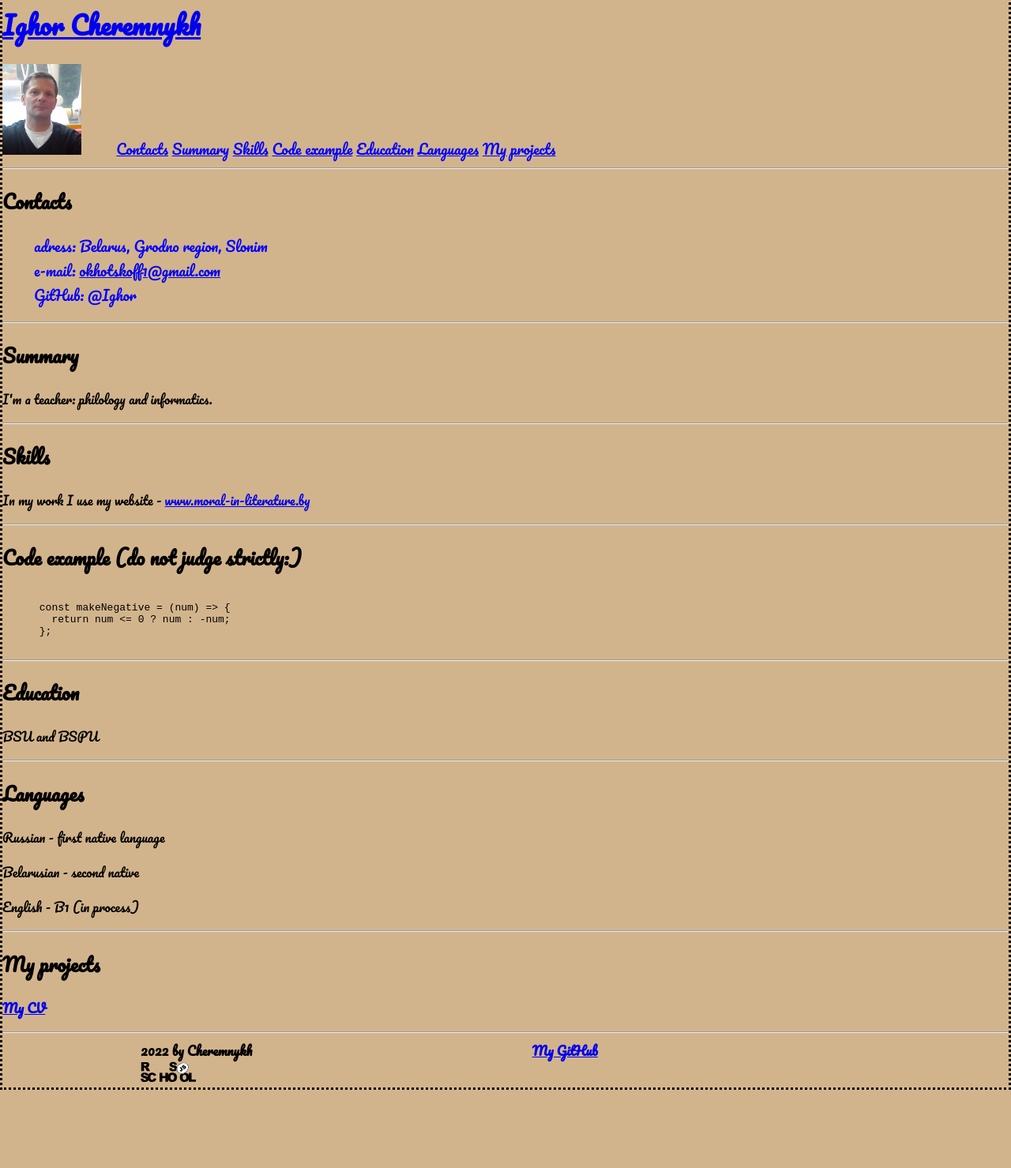
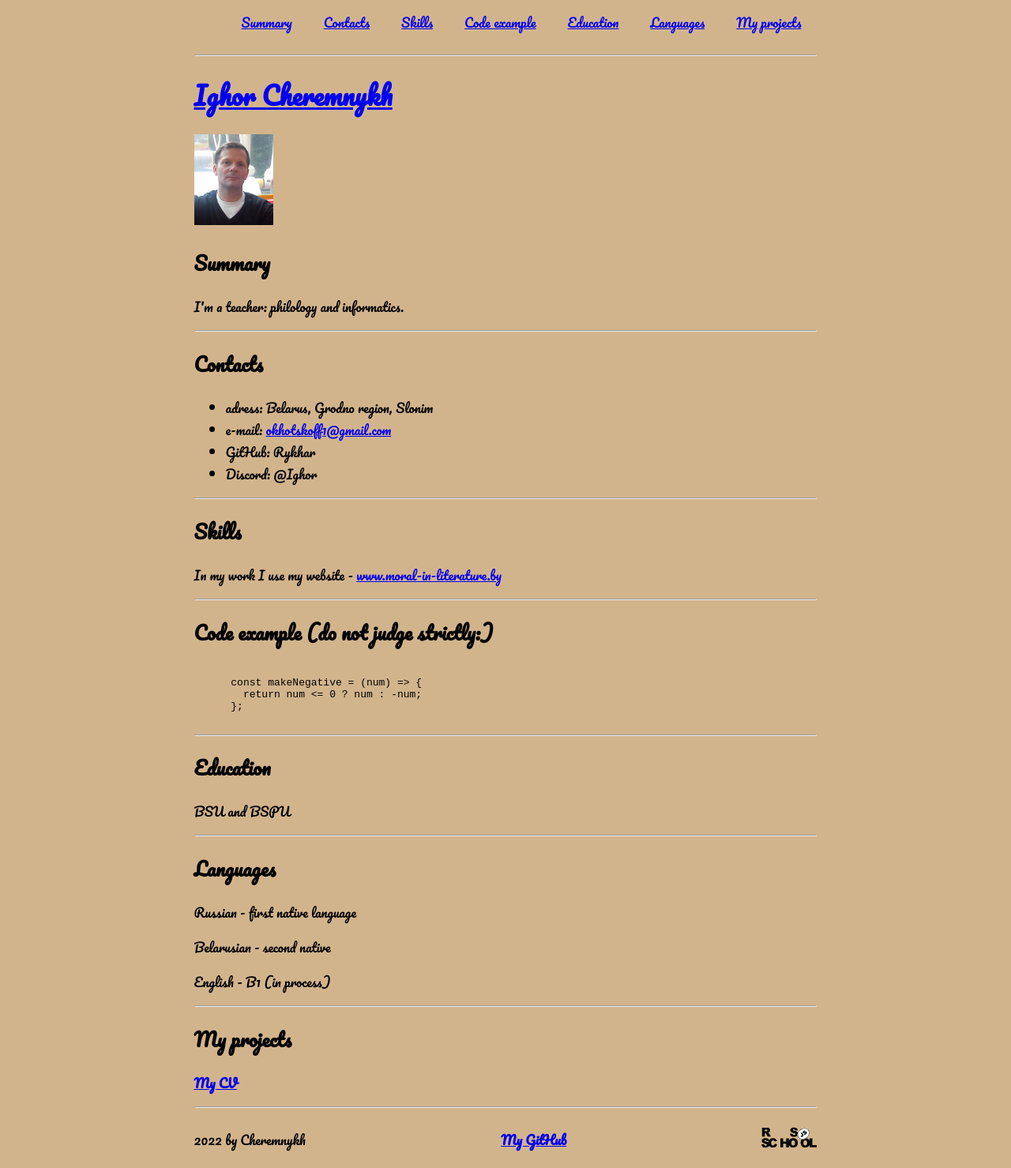
Before and after one commit to Rykhar/rsschool-cv, a plain HTML site: page index.html in a window 1280 px wide. Shown: the part 21-1500 px from the top of the page at 79% size. Before the commit the page ends 1401 px from the top, so only its background shows below. Drawn offline with Linux system fonts and the light colour scheme.

Commit message:
feat: modified index and style files

```diff
--- a/index.html
+++ b/index.html
@@ -1,6 +1,5 @@
 <!DOCTYPE html>
 <html lang="en">
-
   <head>
     <meta charset="UTF-8">
     <meta http-equiv="X-UA-Compatible" content="IE=edge">
@@ -8,36 +7,35 @@
     <link rel="stylesheet" href="style.css">
     <title>my first CV</title>
 </head>
-
 <body>
+  <div class="container">
   <header>
-    <h1><a href="https://rykhar.github.io/rsschool-cv/cv">Ighor Cheremnykh</a></h1>
-      <img src="assets/img/my_photo.png" alt="my_photo" width="100px">
       <nav class="nav">
-        <ul class="nav">
-          <li class="nav"><a href="#contacts" class="nav">Contacts</a></li>
-          <li class="nav"><a href="#summary" class="nav">Summary</a></li>
-          <li class="nav"><a href="#skills" class="nav">Skills</a></li>
-          <li class="nav"><a href="#codeexample" class="nav">Code example</a></li>
-          <li class="nav"><a href="#education" class="nav">Education</a></li>
-          <li class="nav"><a href="#languages" class="nav">Languages</a></li>
-          <li class="nav"><a href="#projects" class="nav">My projects</a></li>
+        <ul class="nav-list">
+          <li class="nav-list"><a href="#summary" class="nav-link">Summary</a></li>
+          <li class="nav-list"><a href="#contacts" class="nav-link">Contacts</a></li>
+          <li class="nav-list"><a href="#skills" class="nav-link">Skills</a></li>
+          <li class="nav-list"><a href="#codeexample" class="nav-link">Code example</a></li>
+          <li class="nav-list"><a href="#education" class="nav-link">Education</a></li>
+          <li class="nav-list"><a href="#languages" class="nav-link">Languages</a></li>
+          <li class="nav-list"><a href="#projects" class="nav-link">My projects</a></li>
         </ul>
       </nav>
+    <hr>
+    <h1><a href="https://rykhar.github.io/rsschool-cv/cv">Ighor Cheremnykh</a></h1>
+    <img src="assets/img/my_photo.png" alt="my_photo" width="100px">
     </header>
-    <main>
+  <main>
+    <h2 id="summary">Summary</h2>
+    <p>I'm a teacher: philology and informatics.</p>
     <hr>
-    <section>
     <h2 id="contacts">Contacts</h2>
-      <ul class="section">
+      <ul>
         <li>adress: Belarus, Grodno region, Slonim</li>
         <li>e-mail: <a href="https://okhotskoff1@gmail.com">okhotskoff1@gmail.com</a></li>
-        <li>GitHub: @Ighor</li>
+        <li>GitHub: Rykhar</li>
+        <li>Discord: @Ighor</li>
       </ul>
-    </section>
-    <hr>
-    <h2 id="summary">Summary</h2>
-    <p>I'm a teacher: philology and informatics.</p>
     <hr>
     <h2 id="skills">Skills</h2>
     <p>In my work I use my website - <a href="https://www.moral-in-literature.by">www.moral-in-literature.by</a></p>
@@ -60,13 +58,12 @@
     <h2 id="projects">My projects</h2>
     <p><a href="https://github.com/Rykhar"><b>My CV</b></a></p>
     <hr>
-  <footer>
-	<div>
-	<p class="container"><b>2022 by Cheremnykh</b></p>
-	<p class="container"><a href="https://github.com/Rykhar"><b>My GitHub</b></a></p>
-	<p class="container"><a href="https://rs.school/js/"><img src="assets/img/rs_school_js.svg" width="70px"></a></p>
-	</div>
+    </main>
+  <footer class="footer">
+      <p>2022 by Cheremnykh</p>
+      <p><a href="https://github.com/Rykhar"><b>My GitHub</b></a></p>
+      <p><a href="https://rs.school/js/"><img src="assets/img/rs_school_js.svg" width="70px"></a></p>
   </footer>
-    </main>
+  </div>
 </body>
 </html>
--- a/style.css
+++ b/style.css
@@ -8,39 +8,43 @@
   }
 
 body {
-	min-height: 100vh;
   display: flex;
   flex-direction: column;
   justify-content: space-between;
   background-color: #d2b48c;
-	border: 3px dotted black;
-	margin: 0 auto;
-	padding: 0px;
   font-family: Pacifico;
 }
 
 .container {
-	display: inline;
-	margin-left: 175px;
-	margin-right: 175px;
-	max-width: 1440px;
+  max-width: 1500px;
+  margin: 0 auto;
 }
 
-.section {
+.nav :hover {
+  display: flex;
+  justify-content: space-between;
+  align-items: center;
   color: blue;
   font-size: large;
   list-style: none;
 }
 
-.text {
-	color: blue;
-	font-size: middle;
+.nav-list {
+  display: flex;
+  justify-content: space-between;
+  align-items: center;
   list-style: none;
 }
 
-.nav {
-	color: blue;
-        display: inline;
-        font-size: large;
-	list-style: none;
+.nav-link {
+  padding: 0 20px;
+  line-height: 50px;
+  transition: .3s;
 }
+
+.footer {
+  display: flex;
+  justify-content: space-between;
+  align-items: center;
+
+}
```
Lines whose indentation alone changed are shown as unchanged.
